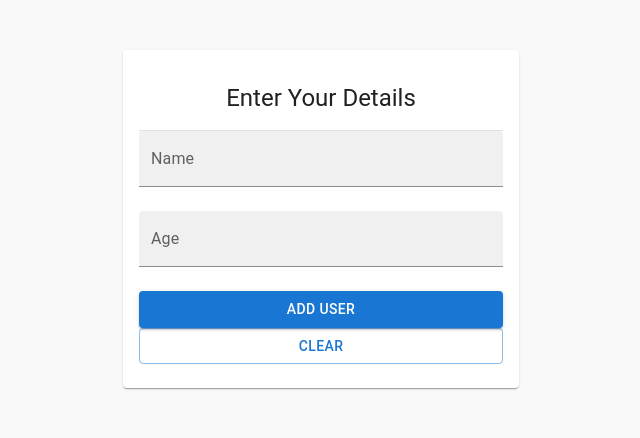
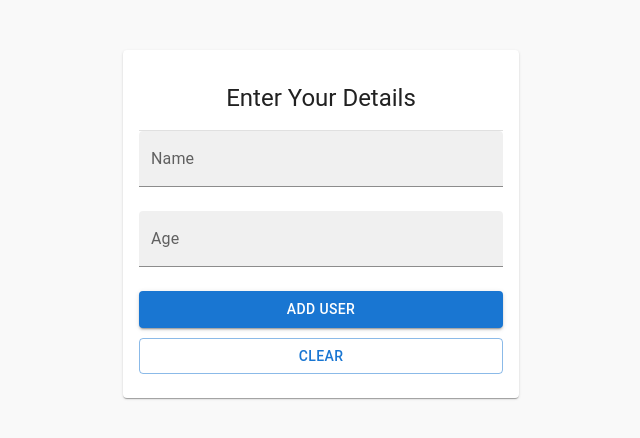
Before and after one commit to kickitkev/section8, a React (Create React App) app: page / in a window 1280 px wide. Shown: the top 438 px of the page, without its empty margins (319-959 px from the left). Built offline with nearby package versions, Linux system fonts and the light colour scheme.

Commit message:
Feat: clear inputs on sucess

```diff
--- a/src/components/UI/Button.js
+++ b/src/components/UI/Button.js
@@ -1,13 +1,14 @@
 import React from "react";
 import { Button as MuiButton } from "@mui/material";
 
-const Button = ({ variant, onClick, fullWidth, type, label }) => {
+const Button = ({ variant, onClick, fullWidth, type, label, style }) => {
   return (
     <MuiButton
       variant={variant}
       onClick={onClick}
       fullWidth={fullWidth}
       type={type}
+      style={style}
     >
       {label}
     </MuiButton>
--- a/src/components/features/UserForm.js
+++ b/src/components/features/UserForm.js
@@ -38,6 +38,8 @@ const UserForm = ({ onAddUser }) => {
       setOpen(true);
     } else {
       onAddUser(name, age);
+      setName("");
+      setAge("");
     }
   };
 
@@ -70,7 +72,7 @@ const UserForm = ({ onAddUser }) => {
             value={age}
           />
         </Grid>
-        <Grid item xs={12}>
+        <Grid item xs={12} gap={4}>
           <Button
             variant="contained"
             size="large"
@@ -87,7 +89,7 @@ const UserForm = ({ onAddUser }) => {
               setName("");
               setAge("");
             }}
-            style={{ marginTop: 20 }}
+            style={{ marginTop: 10 }}
           />
         </Grid>
       </Grid>
```
